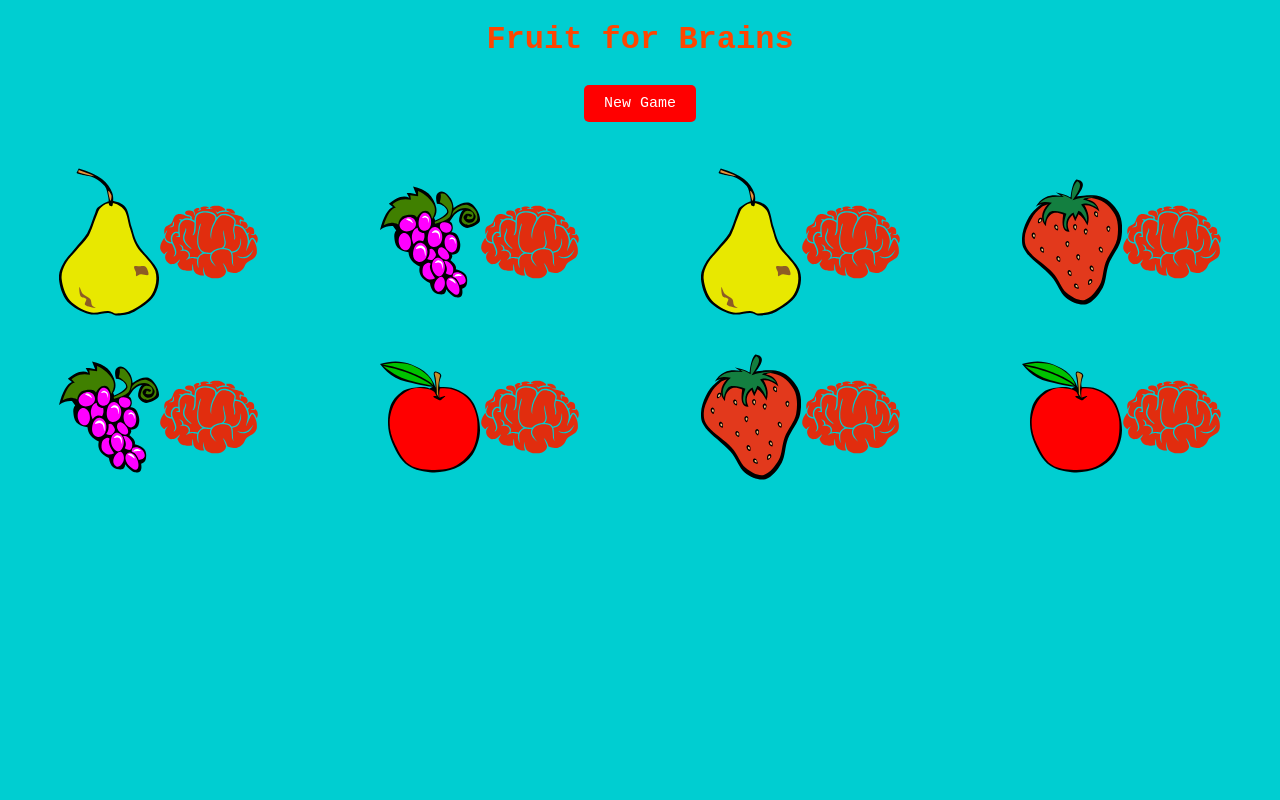
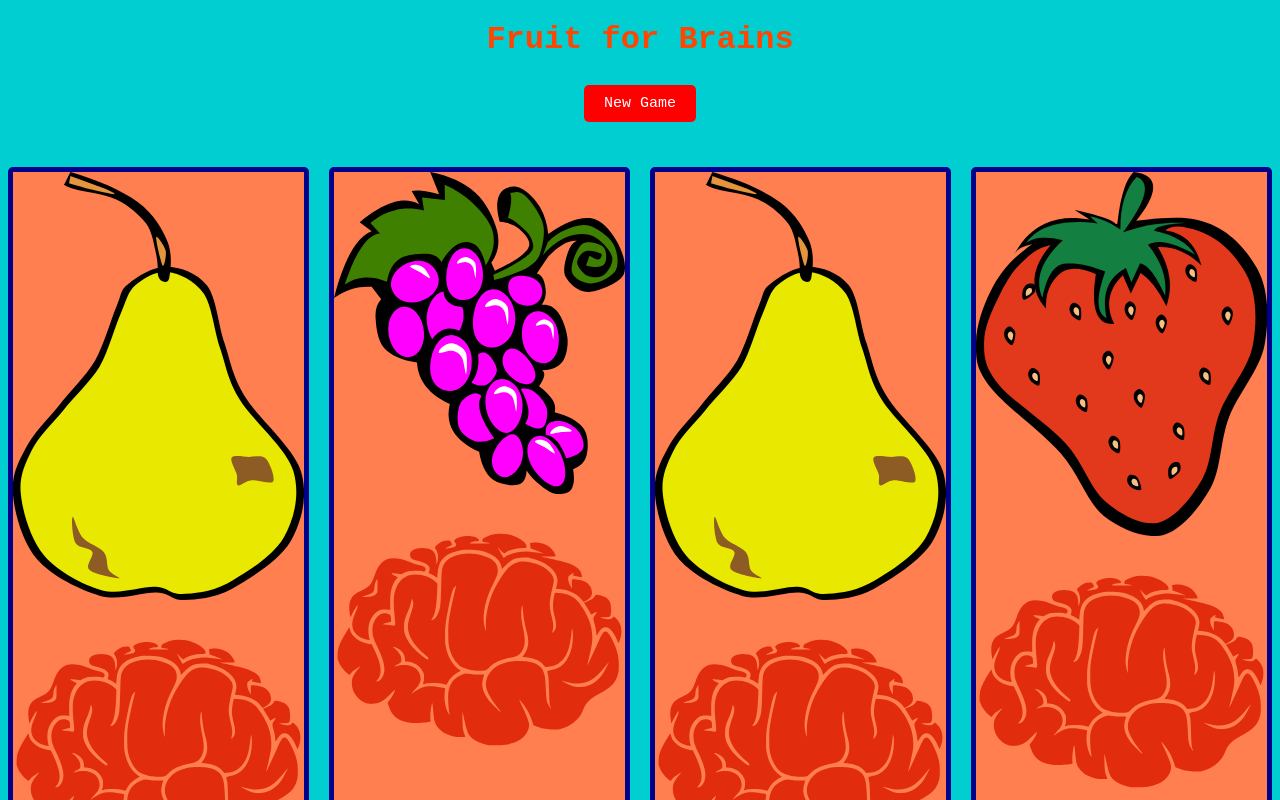
Before and after one commit to RaulCamargo/CS395.48_Assignment2, a React (Create React App) app: page / in a window 1280 px wide. Both pictures are taken after a click on the button "New Game". Shown: the top 800 px of the page. Built offline with nearby package versions, Linux system fonts and the light colour scheme.

Commit message:
Click back of card changes choice1 choice2 state

```diff
--- a/src/App.css
+++ b/src/App.css
@@ -5,6 +5,6 @@
 {
   margin-top: 40px;
   display: grid;
-  grid-template-columns: 1fr 1fr 1fr 1fr;
+  grid-template-columns: auto auto auto auto;
   grid-gap: 20px;
 }
--- a/src/App.js
+++ b/src/App.js
@@ -1,17 +1,18 @@
 import { useState } from 'react';
 import './App.css';
+import Button from './Component/Button';
 import {fruits} from './Component/Fruits';
-import Button from './Component/Button';
-import brain from './assets/Brain.svg';
-//import Card from './Component/Card';
+import Card from './Component/Card';
 
 function App() {
 
   const [cardGrid, setCardGrid] = useState([]);
-  // const [choiceOne, setChoiceOne] = useState(null);
-  // const [choiceTwo, setChoiceTwo] = useState(null);
+  const shuffledCards = [...fruits, ...fruits].map((card, idx) => ({...card, id: idx}))
+
+  const [choiceOne, setChoiceOne] = useState(null);
+  const [choiceTwo, setChoiceTwo] = useState(null);
   const [flips, setFlips] = useState(0);
-  const shuffledCards = [...fruits, ...fruits].map((card, idx) => ({...card, id: idx}))
+
 
   // Durstenfeld Shuffle
   function shuffle() {
@@ -24,30 +25,24 @@ function App() {
     setFlips(0);
   }
 
-  console.log(cardGrid)
+  const handleChoice = (card) =>
+  {
+    choiceOne ? setChoiceTwo(card.id) : setChoiceOne(card.id)
+  }
 
   return (
     <div className="App">
       <h1 className='header'>Fruit for Brains</h1>
       <Button onClick={shuffle}/>
 
-     <div className='game-grid'>
-      {cardGrid.map(card => (
-        <div className='card' key={card.id}>
-          <div>
-            <img className='face' src={card.src} alt={card.text} height={'150px'} width={'100px'} />
-            <img className='reverse' src={brain} alt='back' height={'150px'} width={'100px'} />
-          </div>
-        </div>
-      ))}
-     </div>
-
-
-
-
-
-
-
+      <div className='game-grid'>
+        {
+          cardGrid.map(card =>
+          (
+            <Card key={card.id} card={card} handleChoice={handleChoice}/>
+          ))
+        }
+      </div>
     </div>
 
   );
--- a/src/Component/Card.js
+++ b/src/Component/Card.js
@@ -1,29 +1,21 @@
-import { useState } from "react";
+import brain from '../assets/Brain.svg';
 
+const Card = ({card, handleChoice}) =>
+{
+    const handleClick = () =>
+    {
+        handleChoice(card)
+    }
 
+    return (
+        <div className='card'>
+            <div>
+                <img className='face' src={card.src} alt={card.text} />
+                <img className='reverse' src={brain} alt='back' onClick={handleClick} />
+            </div>
+        </div>
+    )
 
-const Card = ({flippedYN}) =>
-{
-    const [isFlipped, setIsFlipped] = useState(false);
-    //const [matched, setMatched] = useState(false);
-
-    // var handleClick = () =>
-    // {
-    //     setIsFlipped(!isFlipped);
-    // };
-    setIsFlipped(flippedYN);
-
-        if(isFlipped === false)
-        {
-            return (
-                <div className="cardBack">
-                    <img className="back" src={brain} alt="brain" />
-                </div>
-            );
-        }
-        return (
-            <div className="cardFace"></div>
-        );
 
 }
 
--- a/src/index.css
+++ b/src/index.css
@@ -31,20 +31,17 @@ body
   transform: scale(1.25);
 }
 
-.cardNotFlipped
+.card
 {
-  height: '100px';
-  width: '75px';
-  background-color: 'black';
-  border-style: 'solid';
-  border-color: 'red';
+  position: relative;
+  background-color: coral;
+  border: 5px solid darkblue;
+  border-radius: 5px;
+  justify-content: center;
+  align-items: center;
 }
-
-.cardFlipped
+.card img
 {
-  height: '100px';
-  width: '75px';
-  background-color: 'lightblue';
-  border-style: 'solid';
-  border-color: 'black';
+  width: 100%;
+  display: block;
 }
```
